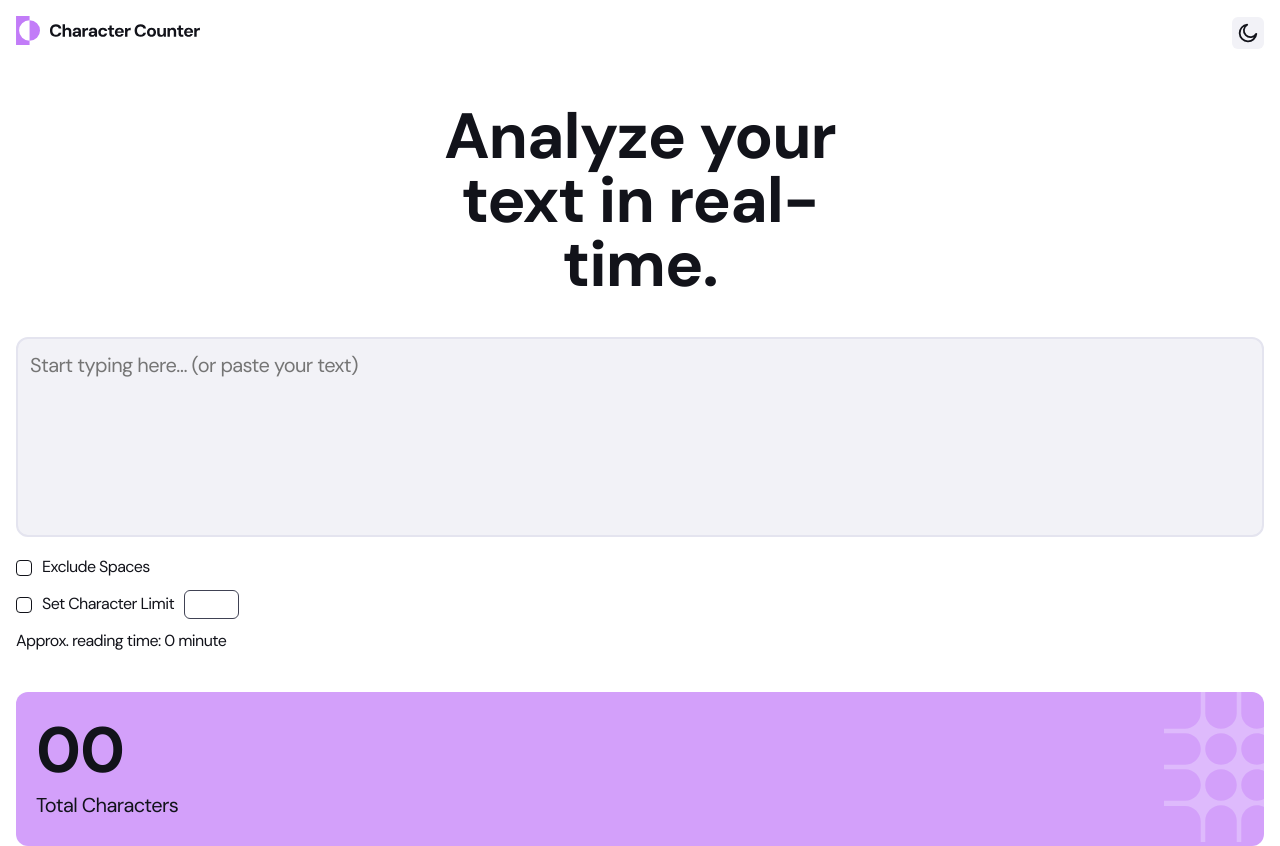
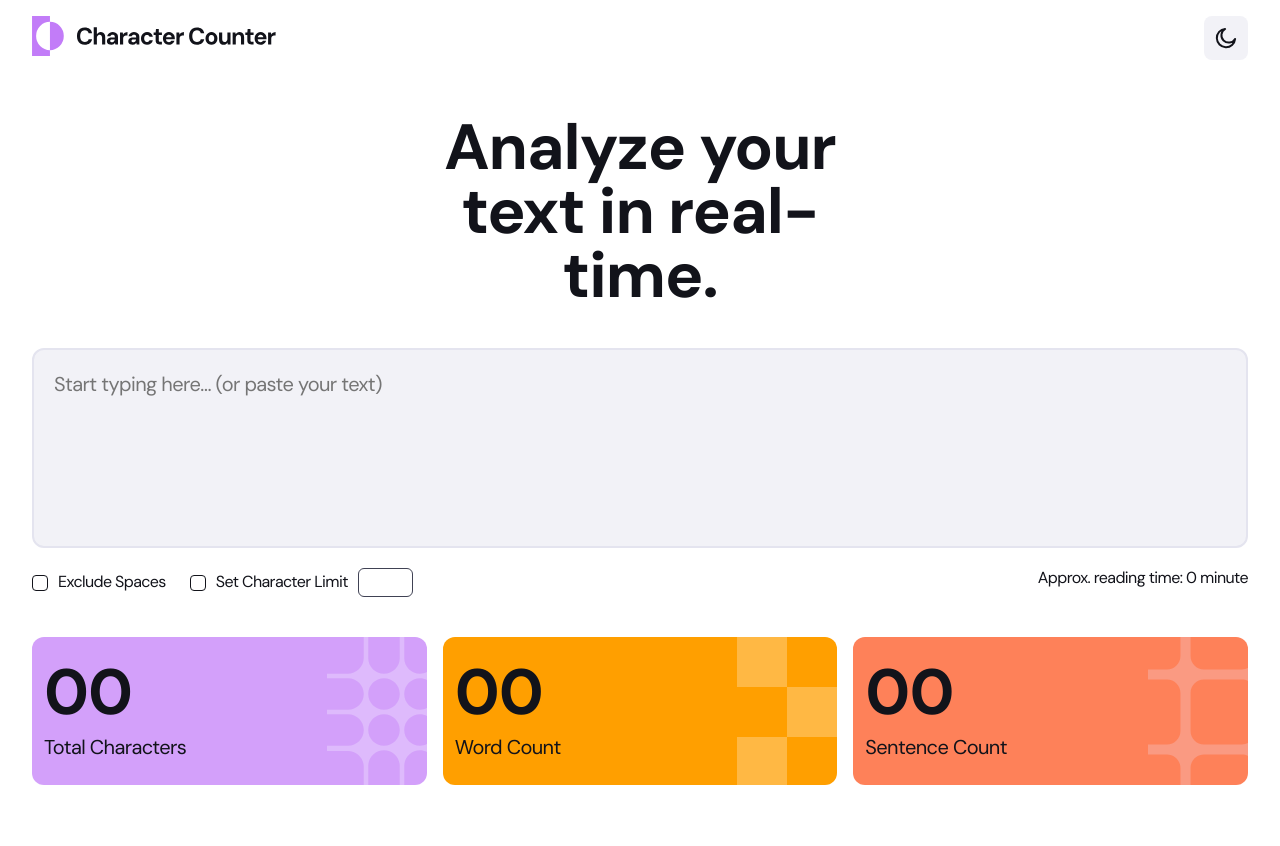
Before and after one commit to NoonPanirSabzi/charachter-counter, a website: page src/index.html in a window 1280 px wide. Shown: the top 846 px of the page. After the commit the page ends 809 px from the top, so only its background shows below. Drawn offline with Linux system fonts and the light colour scheme.

Commit message:
style: add tablet breakpoint

```diff
--- a/src/index.html
+++ b/src/index.html
@@ -54,7 +54,7 @@
             id="chr-limit-count"
           />
         </div>
-        <span id="read-time">Approx. reading time: 0 minute</span>
+        <span id="read-time" class="read-time">Approx. reading time: 0 minute</span>
       </div>
       <div class="stats">
         <div class="total-characters stat-container">
--- a/src/style.css
+++ b/src/style.css
@@ -222,3 +222,42 @@ h1 {
   background-color: var(--color-orange-500);
   background-image: url(./assets/images/pattern-sentence-count.svg);
 }
+
+@media (min-width: 48em) {
+  body {
+    padding-inline: var(--spacing-400);
+  }
+
+  .logo-container {
+    inline-size: 15.3125rem;
+  }
+
+  .theme-container {
+    inline-size: 2.75rem;
+    block-size: 2.75rem;
+    border-radius: var(--radius-8);
+    padding: 0.6875rem;
+  }
+
+  .user-text {
+    padding: var(--spacing-250);
+  }
+
+  .options-container {
+    flex-direction: row;
+    gap: var(--spacing-300);
+  }
+
+  .read-time {
+    margin-inline-start: auto;
+  }
+
+  .stats {
+    flex-direction: row;
+  }
+
+  .stat-container {
+    flex: 1;
+    padding: var(--spacing-300) var(--spacing-150);
+  }
+}
```
